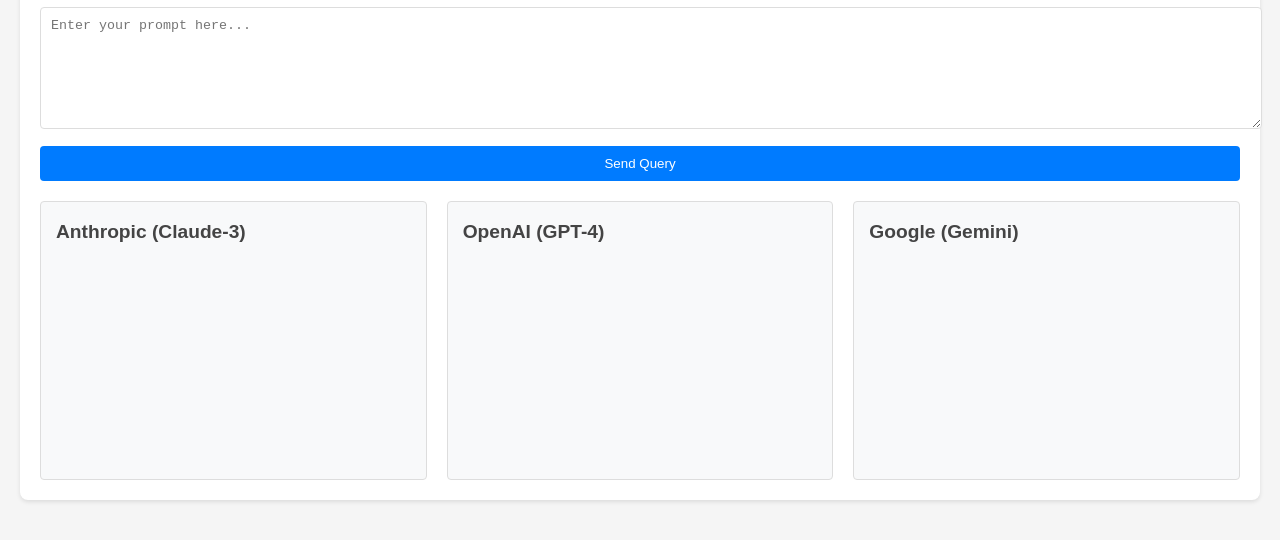
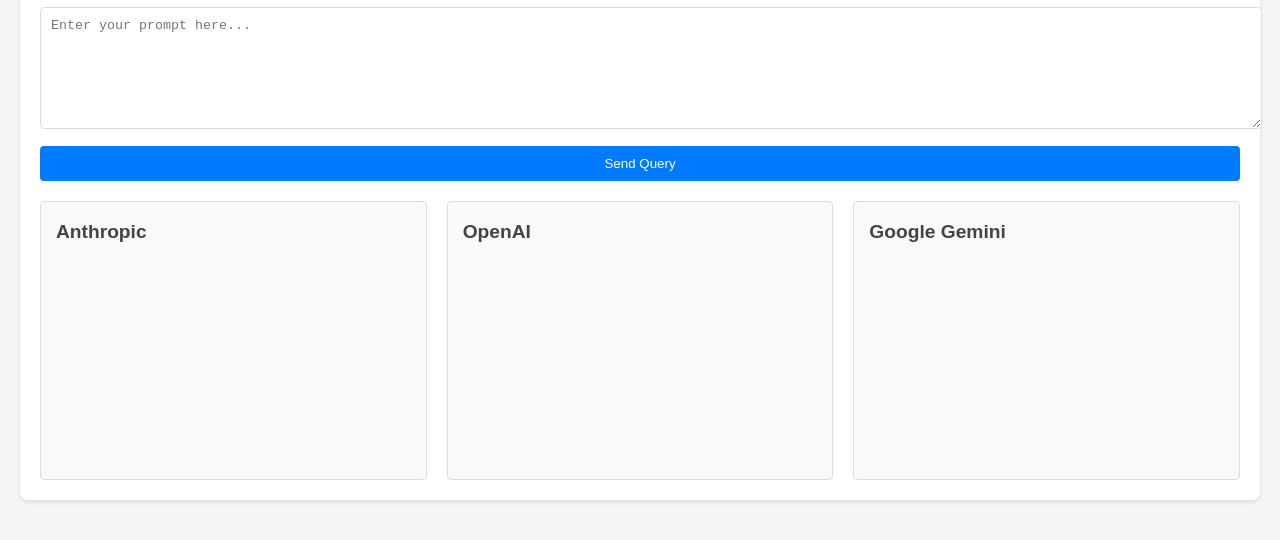
Before and after one commit to dmh2000/sqirvy-ai, a plain HTML site: page web/query/static/index.html in a window 1280 px wide. Shown: the part 126-666 px from the top of the page. Drawn offline with Linux system fonts and the light colour scheme.

Commit message:
updated readme

```diff
--- a/web/query/static/index.html
+++ b/web/query/static/index.html
@@ -1,29 +1,32 @@
 <!DOCTYPE html>
 <html lang="en">
   <head>
-    <meta charset="UTF-8">
-    <meta name="viewport" content="width=device-width, initial-scale=1.0">
+    <meta charset="UTF-8" />
+    <meta name="viewport" content="width=device-width, initial-scale=1.0" />
     <title>AI Model Comparison</title>
-    <link rel="stylesheet" href="styles.css">
+    <link rel="stylesheet" href="styles.css" />
   </head>
   <body>
     <div class="container">
       <h1>AI Model Comparison</h1>
       <div class="query-section">
-            <textarea id="prompt" placeholder="Enter your prompt here..."></textarea>
+        <textarea
+          id="prompt"
+          placeholder="Enter your prompt here..."
+        ></textarea>
         <button id="submit">Send Query</button>
       </div>
       <div class="responses-grid">
         <div class="response-box">
-                <h2>Anthropic (Claude-3)</h2>
+          <h2>Anthropic</h2>
           <div id="anthropic-response" class="response"></div>
         </div>
         <div class="response-box">
-                <h2>OpenAI (GPT-4)</h2>
+          <h2>OpenAI</h2>
           <div id="openai-response" class="response"></div>
         </div>
         <div class="response-box">
-                <h2>Google (Gemini)</h2>
+          <h2>Google Gemini</h2>
           <div id="gemini-response" class="response"></div>
         </div>
       </div>
```
Also changed, not shown: webapp.png (added), 2 other files. Lines whose indentation alone changed are shown as unchanged.
